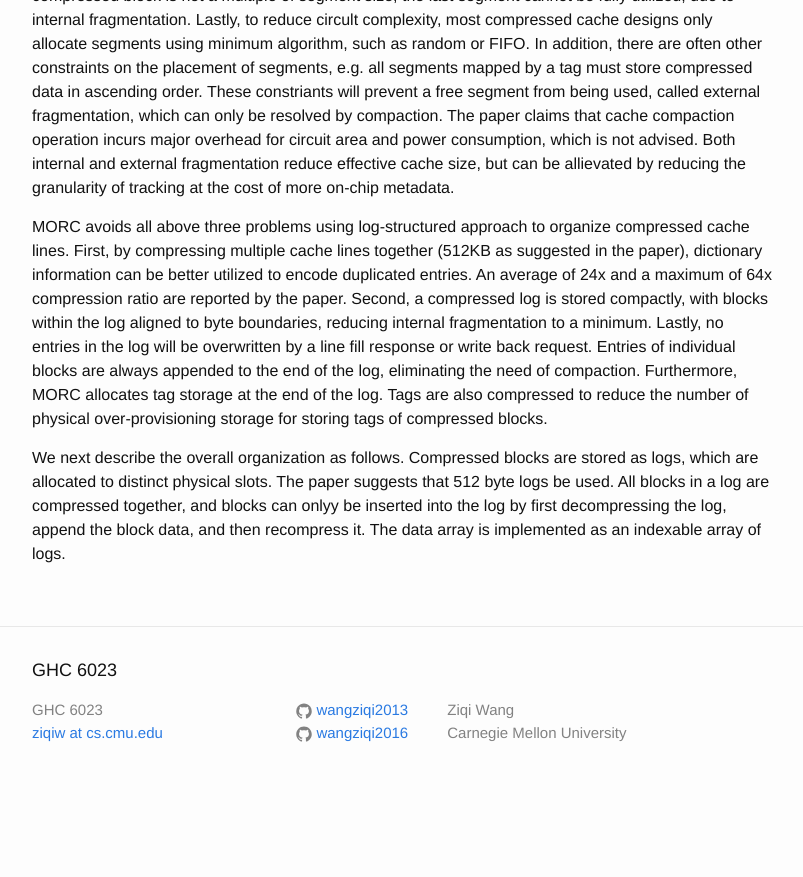
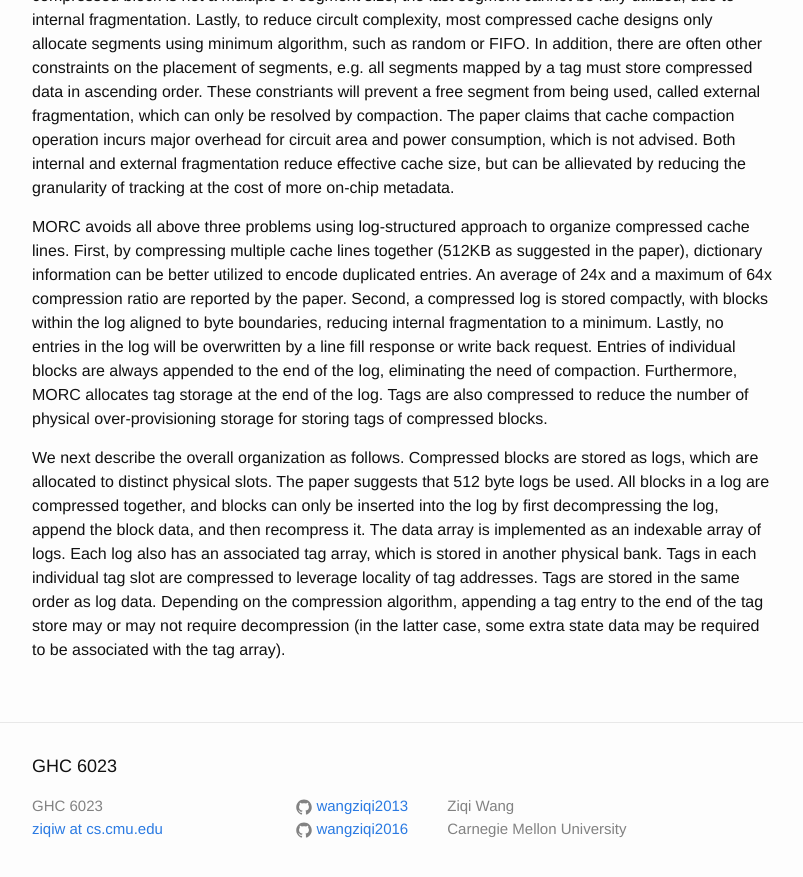
Before and after one commit to wangziqi2013/wangziqi2013.github.io, a Jekyll site: the page built from _posts/2020-06-28-morc.markdown, in a window 1280 px wide and 900 px high, scrolled down 820 px. Shown: the top 877 px of the window, without its empty margins (238-1041 px from the left). Built offline with Jekyll 4.4.1, drawn with Linux system fonts in a browser that asks for light colours; before the commit the page ends 1624 px from its top, so only the background shows below that.

Commit message:
Adding compressed tag

```diff
--- a/_posts/2020-06-28-morc.markdown
+++ b/_posts/2020-06-28-morc.markdown
@@ -46,5 +46,9 @@ over-provisioning storage for storing tags of compressed blocks.
 
 We next describe the overall organization as follows. Compressed blocks are stored as logs, which are allocated to distinct
 physical slots. The paper suggests that 512 byte logs be used. All blocks in a log are compressed together, and blocks
-can onlyy be inserted into the log by first decompressing the log, append the block data, and then recompress it.
+can only be inserted into the log by first decompressing the log, append the block data, and then recompress it.
 The data array is implemented as an indexable array of logs.
+Each log also has an associated tag array, which is stored in another physical bank. Tags in each individual tag slot
+are compressed to leverage locality of tag addresses. Tags are stored in the same order as log data.
+Depending on the compression algorithm, appending a tag entry to the end of the tag store may or may not require
+decompression (in the latter case, some extra state data may be required to be associated with the tag array).
```
